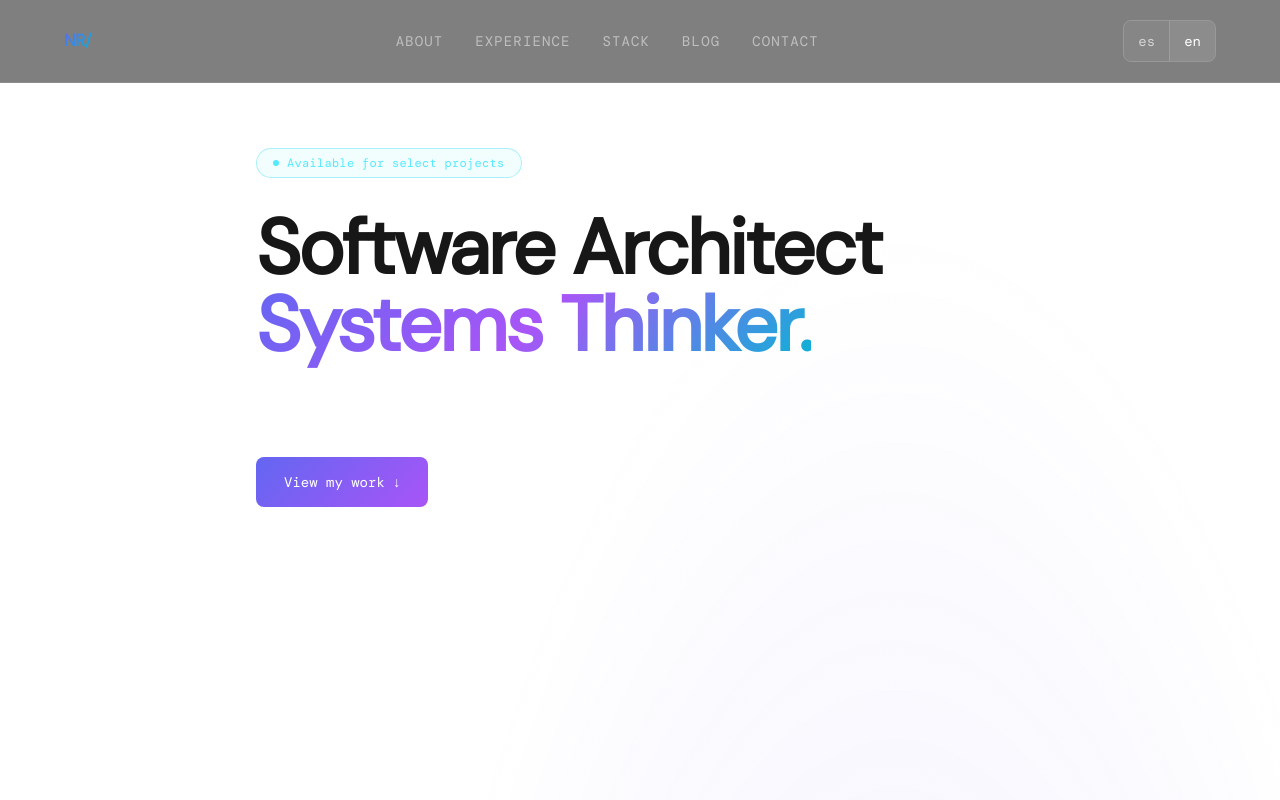
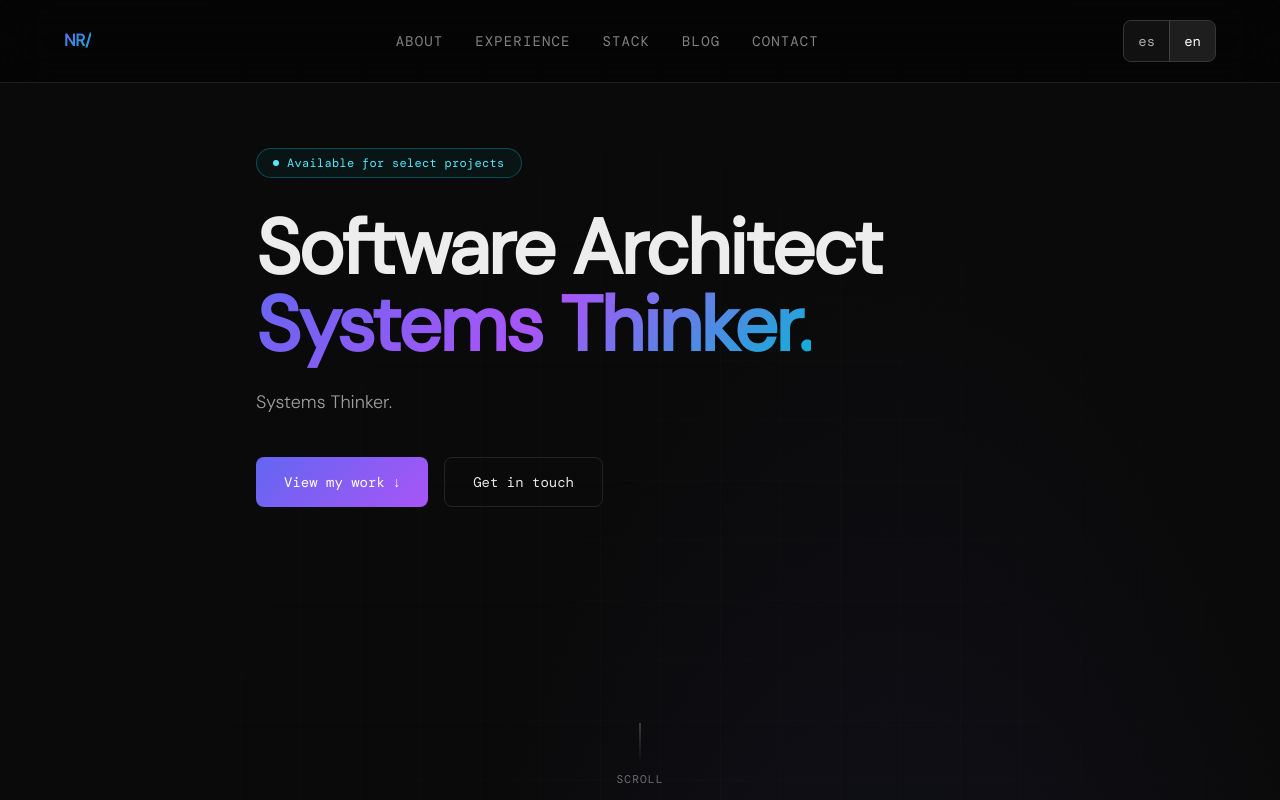
Before and after one commit to NicolaRebola/Portfolio_Profesional, a Next.js app in the folder app/: page /en in a window 1280 px wide. Shown: the top 800 px of the page. Built offline with nearby package versions, Linux system fonts and the light colour scheme.

Commit message:
feat(landing) docs & defaults pages

```diff
--- a/app/app/[lang]/layout.tsx
+++ b/app/app/[lang]/layout.tsx
@@ -1,34 +1,6 @@
-import type { Metadata } from "next";
-import { Syne, DM_Sans, DM_Mono } from "next/font/google";
-import "@/app/globals.css";
+import HtmlLang from "@/app/_components/HtmlLang";
 
-const syne = Syne({
-  variable: "--font-syne",
-  subsets: ["latin"],
-  weight: ['400', '700', '800'],
-  display: 'swap',
-});
-
-const dmSans = DM_Sans({
-  variable: "--font-dm-sans",
-  subsets: ["latin"],
-  weight: ["300", "400",],
-  display: 'swap'
-});
-
-const dmMono = DM_Mono({
-  variable: "--font-dm-mono",
-  subsets: ["latin"],
-  weight: ["400", "500"],
-  display: 'swap'
-});
-
-export const metadata: Metadata = {
-  title: "Nicola Rebola",
-  description: "Software Engineer",
-};
-
-export default async function RootLayout({
+export default async function LangLayout({
   params,
   children,
 }: Readonly<{
@@ -36,12 +8,11 @@ export default async function RootLayout({
   children: React.ReactNode;
 }>) {
   const { lang } = await params;
+  const safeLang = lang === "es" || lang === "en" ? lang : "en";
+
   return (
-    <html
-      lang={lang}
-      className={`${dmSans.variable} ${dmMono.variable} ${syne.variable} h-full antialiased`}
-    >
-      <body className="min-h-full flex flex-col">
+    <>
+      <HtmlLang lang={safeLang} />
       <div className="relative min-h-screen overflow-x-hidden">
         <div
           aria-hidden="true"
@@ -66,13 +37,8 @@ export default async function RootLayout({
           }}
         />
 
-          <div className="relative z-10 flex min-h-screen flex-col">
-            {children}
+        <div className="relative z-10 flex min-h-screen flex-col">{children}</div>
       </div>
-        </div>
-      </body>
-    </html>
-  )
-
-
+    </>
+  );
 }
--- /dev/null
+++ b/app/app/_components/HtmlLang.tsx
@@ -0,0 +1,15 @@
+"use client";
+
+import { useLayoutEffect } from "react";
+
+/**
+ * Keeps `<html lang>` in sync with the `[lang]` segment without injecting `<script>`
+ * into the React tree (avoids hydration warnings; scripts in client subtrees don't SSR reliably).
+ */
+export default function HtmlLang({ lang }: { lang: "es" | "en" }) {
+  useLayoutEffect(() => {
+    document.documentElement.lang = lang;
+  }, [lang]);
+
+  return null;
+}
--- a/app/app/_i18n/config.ts
+++ b/app/app/_i18n/config.ts
@@ -1,4 +1,4 @@
 export const i18n = {
-  defaultLocale: 'es',
+  defaultLocale: 'en',
   locales: ['es', 'en'],
 } as const;
--- a/app/app/globals.css
+++ b/app/app/globals.css
@@ -1,8 +1,9 @@
 @import "tailwindcss";
 
+/* Landing is dark-only (SPEC / ADR-0005); avoids SSR vs browser prefers-color-scheme drift on body */
 :root {
-  --background: #ffffff;
-  --foreground: #171717;
+  --background: #0a0a0a;
+  --foreground: #ededed;
 }
 
 @theme inline {
@@ -13,15 +14,8 @@
   --font-syne: var(--font-syne);
 }
 
-@media (prefers-color-scheme: dark) {
-  :root {
-    --background: #0a0a0a;
-    --foreground: #ededed;
-  }
-}
-
 body {
-  background: var(--background);
+  background-color: var(--background);
   color: var(--foreground);
   font-family: var(--font-sans);
 }
--- /dev/null
+++ b/app/app/layout.tsx
@@ -0,0 +1,49 @@
+import type { Metadata } from "next";
+import { Syne, DM_Sans, DM_Mono } from "next/font/google";
+import "@/app/globals.css";
+
+const syne = Syne({
+  variable: "--font-syne",
+  subsets: ["latin"],
+  weight: ["400", "700", "800"],
+  display: "swap",
+});
+
+const dmSans = DM_Sans({
+  variable: "--font-dm-sans",
+  subsets: ["latin"],
+  weight: ["300", "400"],
+  display: "swap",
+});
+
+const dmMono = DM_Mono({
+  variable: "--font-dm-mono",
+  subsets: ["latin"],
+  weight: ["400", "500"],
+  display: "swap",
+});
+
+export const metadata: Metadata = {
+  title: "Nicola Rebola",
+  description: "Software Engineer",
+};
+
+/**
+ * Root shell for every route (including `/`, which is outside `[lang]`).
+ * `[lang]/layout.tsx` sets `document.documentElement.lang` for localized pages.
+ */
+export default function RootLayout({
+  children,
+}: Readonly<{ children: React.ReactNode }>) {
+  return (
+    <html
+      lang="en"
+      suppressHydrationWarning
+      className={`${dmSans.variable} ${dmMono.variable} ${syne.variable} h-full antialiased`}
+    >
+      <body className="min-h-full flex flex-col" suppressHydrationWarning>
+        {children}
+      </body>
+    </html>
+  );
+}
--- /dev/null
+++ b/app/app/page.tsx
@@ -0,0 +1,26 @@
+"use client";
+
+import { useEffect } from "react";
+
+/**
+ * `/` is outside `[lang]`. Static export cannot rely on middleware (`output: "export"`).
+ * Redirect in the client for dev; production root still gets `out/index.html` from postbuild
+ * (meta refresh) so `/` works without JS on static hosts.
+ */
+export default function RootRedirectPage() {
+  useEffect(() => {
+    window.location.replace(new URL("en/", window.location.href).href);
+  }, []);
+
+  return (
+    <div className="flex min-h-screen flex-col items-center justify-center px-6 text-center text-white/75">
+      <p className="font-mono text-sm tracking-wide">Redirecting…</p>
+      <a
+        href="en/"
+        className="mt-4 font-mono text-sm tracking-wide text-cyan-300 underline underline-offset-4 hover:text-cyan-200"
+      >
+        Continue in English
+      </a>
+    </div>
+  );
+}
--- a/app/package.json
+++ b/app/package.json
@@ -5,6 +5,7 @@
   "scripts": {
     "dev": "next dev",
     "build": "next build",
+    "postbuild": "node scripts/generate-root-redirect.mjs",
     "export": "next build",
     "start": "next start",
     "lint": "eslint"
--- /dev/null
+++ b/app/scripts/generate-root-redirect.mjs
@@ -0,0 +1,33 @@
+/**
+ * After `next build` (static export), `/` is a client bundle; this script **overwrites** `out/index.html`
+ * with a tiny HTML redirect so static hosts work **without JS** (meta refresh + link).
+ * `output: "export"` cannot use Next middleware — see `app/page.tsx` for dev / hydrated redirect.
+ * Relative `en/` works on GitHub Pages project sites and plain `out/` hosting.
+ */
+import { writeFileSync } from "fs";
+import { join, dirname } from "path";
+import { fileURLToPath } from "url";
+
+const __dirname = dirname(fileURLToPath(import.meta.url));
+const outDir = join(__dirname, "..", "out");
+const target = "en/";
+
+const html = `<!DOCTYPE html>
+<html lang="en">
+<head>
+  <meta charset="utf-8" />
+  <meta name="viewport" content="width=device-width, initial-scale=1" />
+  <title>Nicola Rebola</title>
+  <meta http-equiv="refresh" content="0;url=${target}" />
+  <link rel="canonical" href="${target}" />
+</head>
+<body>
+  <p>Redirecting… <a href="${target}">Continue in English</a>.</p>
+  <script>
+    window.location.replace(new URL("${target}", window.location.href));
+  </script>
+</body>
+</html>
+`;
+
+writeFileSync(join(outDir, "index.html"), html, "utf8");
```
Also changed, not shown: 3 other files (tests, documents, lock files or other folders). Lines whose indentation alone changed are shown as unchanged.
